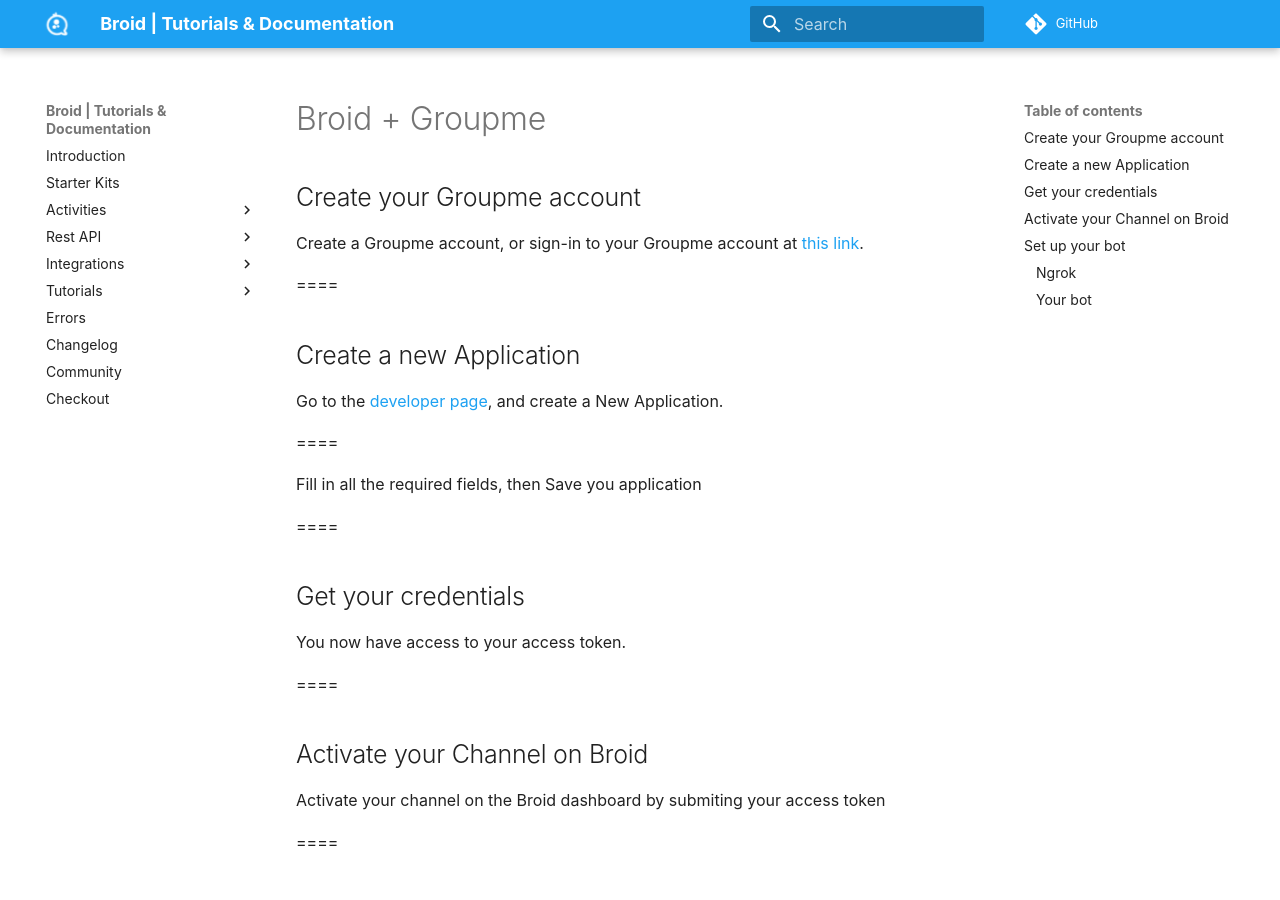
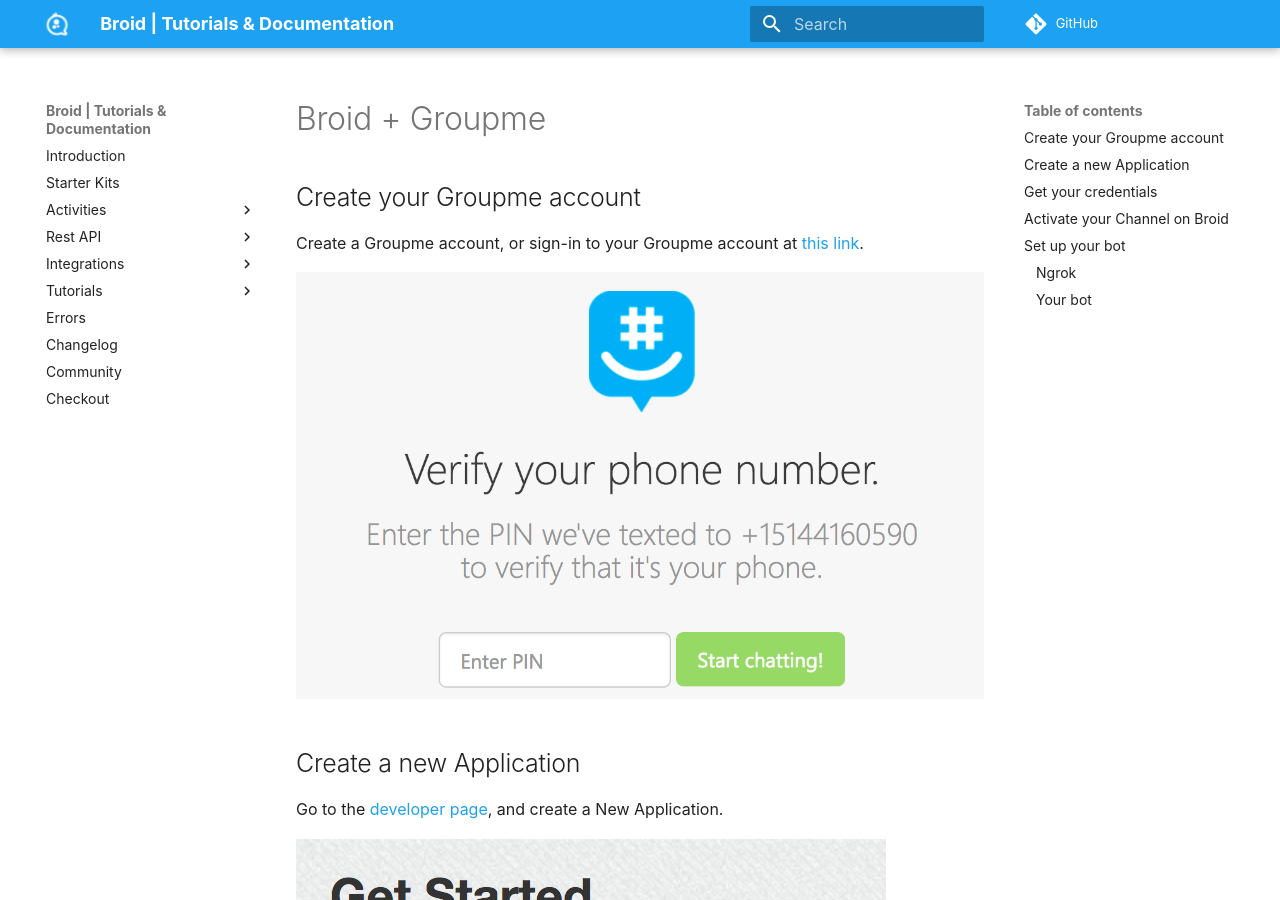
Before and after one commit to broidHQ/broid-docs, an MkDocs documentation site: the page built from docs/integrations/groupme.md, in a window 1280 px wide and 900 px high. Built offline with MkDocs 1.6.1 and Material for MkDocs 9.7.7, drawn with Linux system fonts in a browser that asks for light colours; some web fonts are replaced; comment, search, counter and statistics services are not loaded; old or Windows-style settings are respelled for this version of MkDocs.

Commit message:
Update groupme.md

```diff
--- a/docs/integrations/groupme.md
+++ b/docs/integrations/groupme.md
@@ -4,23 +4,23 @@
 
 Create a Groupme account, or sign-in to your Groupme account at <a href="https://web.groupme.com/signin" target="_blank">this link</a>.
 
-====
+![image 1](/images/integrations/GroupMe/image1.png)
 
 ## Create a new Application
 
 Go to the <a href="https://web.groupme.com/signin" target="_blank">developer page</a>, and create a New Application.
 
-====
+![image 2](/images/integrations/GroupMe/image2.png)
 
 Fill in all the required fields, then Save you application
 
-====
+![image 3](/images/integrations/GroupMe/image3.png)
 
 ## Get your credentials
 
 You now have access to your access token.
 
-====
+![image 4](/images/integrations/GroupMe/image4.png)
 
 ## Activate your Channel on Broid
 
```
